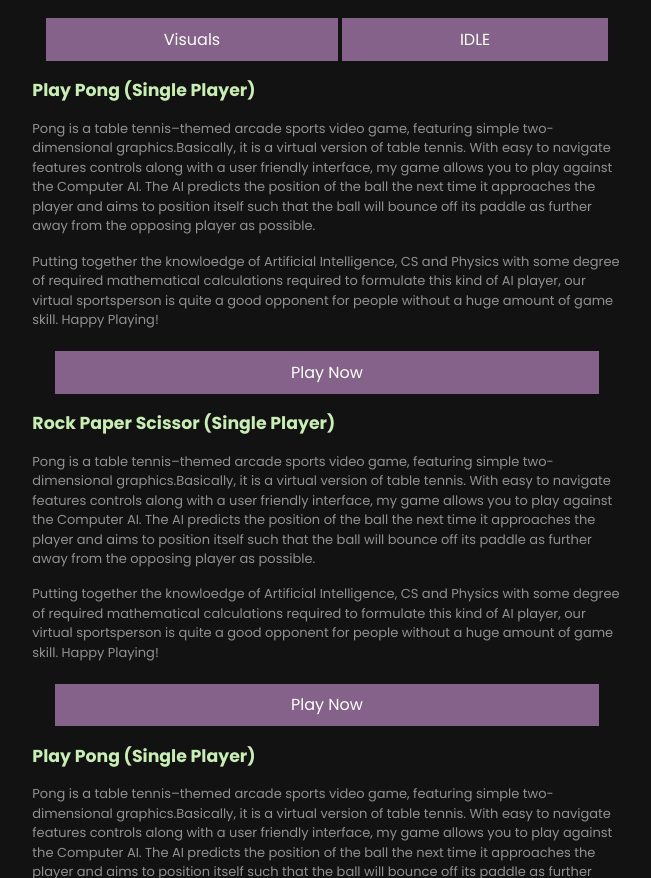
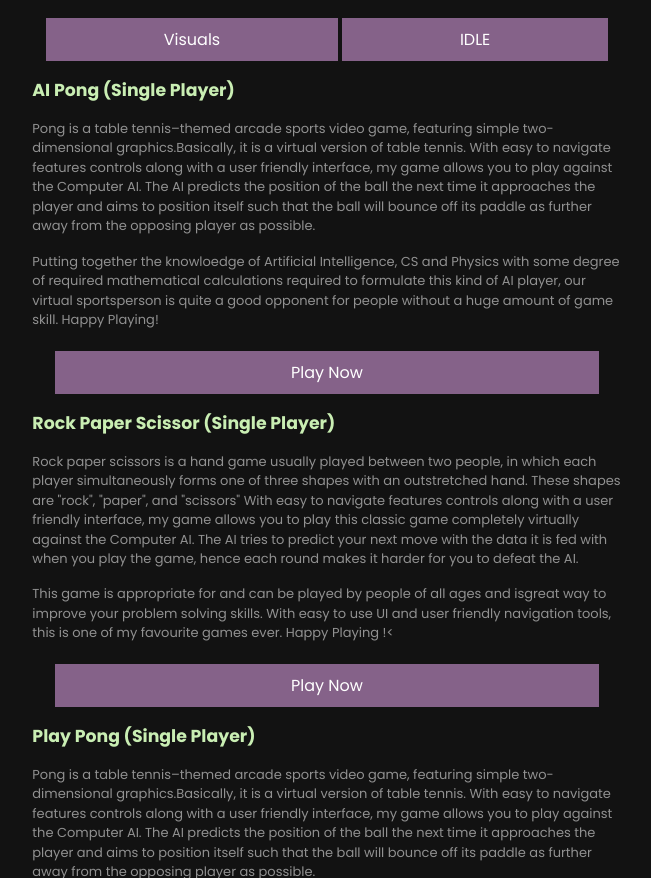
Before and after one commit to anuxious/shops, a plain HTML site: page games.html in a window 1280 px wide. Shown: the part 1777-2655 px from the top of the page, without its empty margins (313-964 px from the left). Drawn offline with Linux system fonts and the light colour scheme.

Commit message:
Update games.html

```diff
--- a/games.html
+++ b/games.html
@@ -154,7 +154,7 @@
 
           </div> <br>
 
-      <h2 style="font-family:'Poppins'; text-align:left; color:#C9EEB3;"><strong>Play Pong (Single Player)<strong></h2>
+      <h2 style="font-family:'Poppins'; text-align:left; color:#C9EEB3;"><strong>AI Pong (Single Player)<strong></h2>
       <p id="text12"><br><span>Pong is a table tennis–themed arcade sports video game, featuring simple two-dimensional graphics.Basically, it is a virtual version of
         table tennis. With easy to navigate features controls along with a user friendly interface, my game allows you to play against the Computer AI. The AI predicts
         the position of the ball the next time it approaches the player and aims to position itself such that the ball will bounce off
@@ -167,12 +167,13 @@
     </button>
           </div> <br>
       <h2 style="font-family:'Poppins'; text-align:left; color:#C9EEB3;"><strong>Rock Paper Scissor (Single Player)<strong></h2>
-      <p id="text12"><br><span>Pong is a table tennis–themed arcade sports video game, featuring simple two-dimensional graphics.Basically, it is a virtual version of
-        table tennis. With easy to navigate features controls along with a user friendly interface, my game allows you to play against the Computer AI. The AI predicts
-        the position of the ball the next time it approaches the player and aims to position itself such that the ball will bounce off
-        its paddle as further away from the opposing player as possible.</span> <br><br>
-        Putting together the knowloedge of Artificial Intelligence, CS and Physics with some degree of required mathematical calculations required to formulate
-        this kind of AI player, our virtual sportsperson is quite a good opponent for people without a huge amount of game skill. Happy Playing!</p> <br>
+      <p id="text12"><br><span>Rock paper scissors is a hand game usually played between two people, in which each player simultaneously
+        forms one of three shapes with an outstretched hand. These shapes are "rock", "paper", and "scissors" With easy to navigate
+        features controls along with a user friendly interface, my game allows you to play this classic game completely virtually
+        against the Computer AI. The AI tries to predict your next move with the data it is fed with when you play the game, hence each round makes
+        it harder for you to defeat the AI.</span> <br><br>
+        This game is appropriate for and can be played by people of all ages and isgreat way to improve your problem solving skills.
+        With easy to use UI and user friendly navigation tools, this is one of my favourite games ever. Happy Playing !<</p> <br>
   <div style="justify-content:center; display: flex; align-items: center;">  <br>
   <button class="button" id="mainbutton" style="background-color: #856289; font-family: 'Poppins';border: none; color: white; padding: 1.5% 40%; text-align: center;
                                                 text-decoration: none; display: inline-block; font-size: 16px; margin: 4px 2px;cursor: pointer; ">Play Now
```
